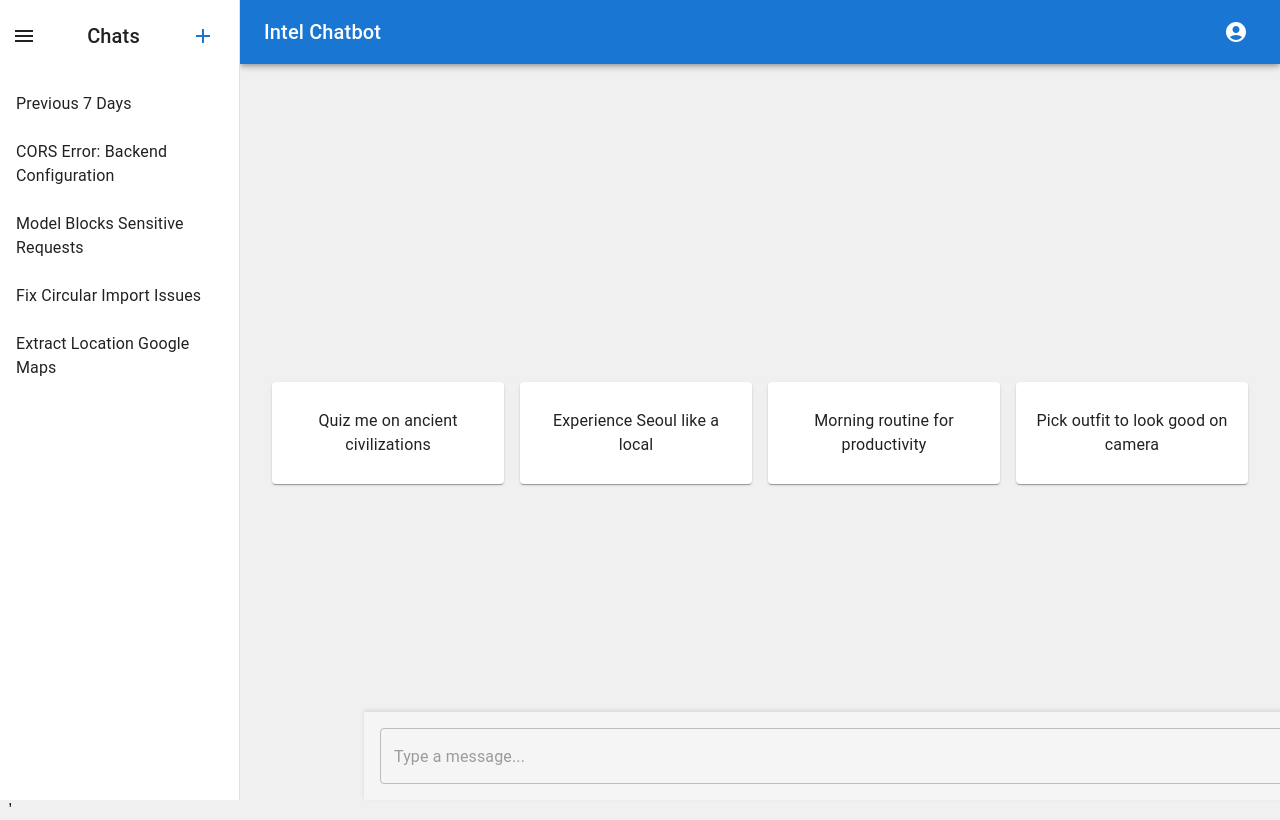
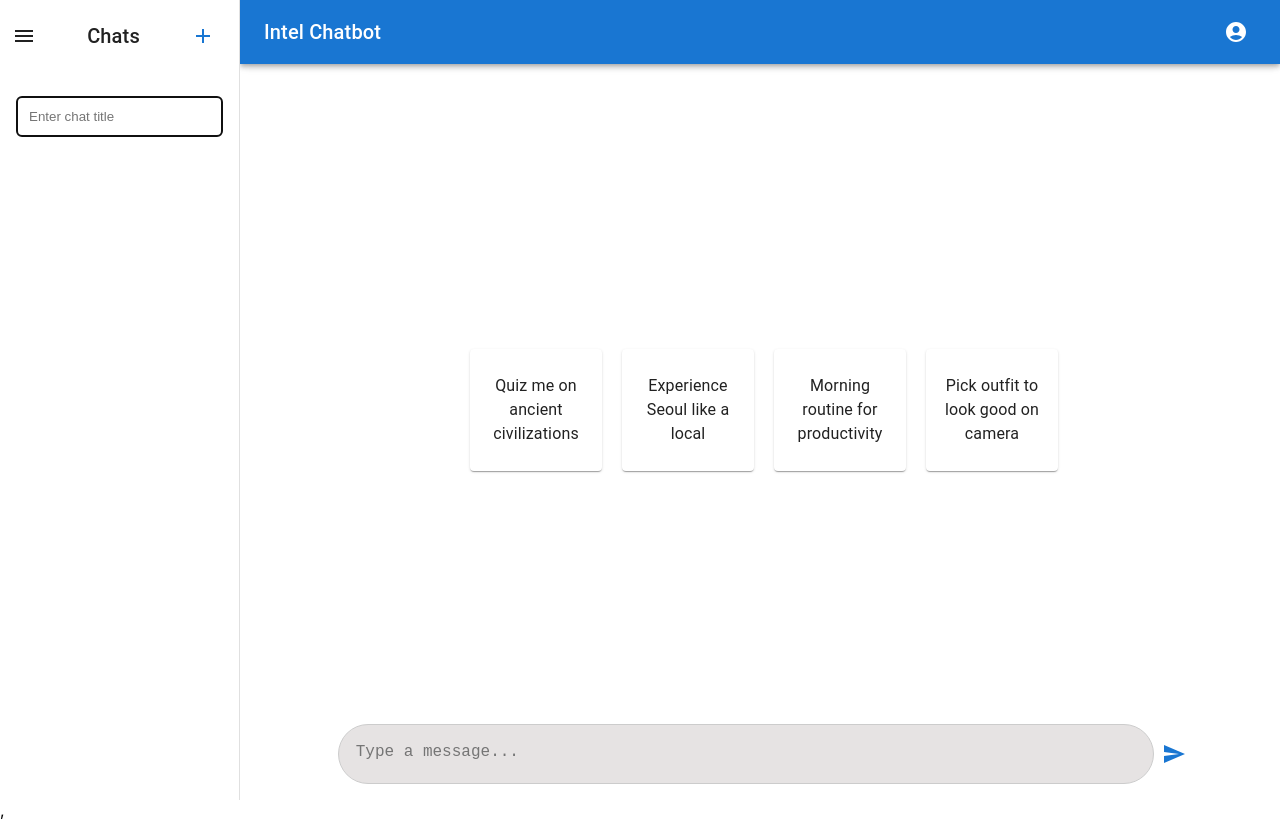
Before and after one commit to SAUGO360-Internship-Project/FrontEnd_Chatbot, a React (Create React App) app in the folder intel-chatbot-frontend/: page /pages/ChatPage in a window 1280 px wide. Both pictures are taken after a click on the button 202 px from the left and 36 px from the top of the page. Built offline with nearby package versions, Linux system fonts and the light colour scheme.

Commit message:
finished structuring the chatpage, connected the chat routes

```diff
--- a/intel-chatbot-frontend/src/App.css
+++ b/intel-chatbot-frontend/src/App.css
@@ -1,18 +1,14 @@
-body {
-  font-family: 'Arial', sans-serif;
-  display: flex;
-  justify-content: center;
-  align-items: center;
-  height: 100vh;
-  margin: 0;
-  background: #f0f0f0;
-}
-
 .container {
   width: 800px;
   height: 500px;
-  position: relative;
+  position: fixed;
   overflow: hidden;
+  display: flex;
+  align-items: center;
+  justify-content: center;
+  left: 50%;
+  margin-top: 4%;
+  transform: translateX(-50%);
   border-radius: 10px;
   box-shadow: 0 0 20px rgba(0, 0, 0, 0.1);
 }
--- a/intel-chatbot-frontend/src/pages/ChatPage.css
+++ b/intel-chatbot-frontend/src/pages/ChatPage.css
@@ -1,28 +1,32 @@
 /* App container styles */
-
 .app-container {
   display: flex;
   flex-direction: column;
   height: 100vh;
-  overflow-x: hidden; /* Ensure horizontal overflow is hidden */
+  overflow-x: hidden;
+  /* Ensure horizontal overflow is hidden */
 }
 
 .app-container.open {
-  overflow: hidden; /* Hide overflow when sidebar is open */
+  overflow: hidden;
+  /* Hide overflow when sidebar is open */
 }
 
 .app-container.closed {
-  overflow: hidden; /* Hide overflow when sidebar is closed */
+  overflow: hidden;
+  /* Hide overflow when sidebar is closed */
 }
 
 /* App bar styles */
 .app-bar {
   transition: width 225ms cubic-bezier(0.4, 0.0, 0.2, 1);
-  z-index: 1; /* Ensure app bar is above drawer */
+  z-index: 1;
+  /* Ensure app bar is above drawer */
 }
 
 .app-bar.open {
-  width: calc(100% - 240px); /* Adjust width when sidebar is open */
+  width: calc(100% - 240px);
+  /* Adjust width when sidebar is open */
 }
 
 .drawer-header {
@@ -40,29 +44,35 @@
   flex-direction: column;
   align-items: center;
   justify-content: center;
+  margin-bottom: 5%;
   transition: margin 225ms cubic-bezier(0.4, 0.0, 0.2, 1);
-  z-index: 0; /* Ensure chat content is behind drawer */
+  z-index: 0;
+  width: 100%; /* Adjust this value to make it wider or narrower */
 }
 
 .chat-content.open {
-  margin-left: 240px; /* Adjust margin when sidebar is open */
+  margin-left: 100px;
+  /* Adjust margin when sidebar is open */
 }
 
 .suggested-questions-container {
   display: flex;
   justify-content: center;
-  gap: 16px;
-  margin-top: 100px; /* Adjusted margin top */
+  gap: 20px;
+  margin-top: 100px;
+  /* Adjusted margin top */
   margin-bottom: 16px;
-  z-index: 0; /* Ensure questions container is behind drawer */
+  z-index: 0;
+  /* Ensure questions container is behind drawer */
 }
 
 .suggested-question-card {
-  width: 200px; /* Fixed width for each card */
-  height: 70px; /* Fixed height for each card */
+  width: 100px;
+  /* Fixed width for each card */
+  height: 90px;
+  /* Fixed height for each card */
   padding: 16px;
   cursor: pointer;
-  border-radius: 16px;
   display: flex;
   align-items: center;
   justify-content: center;
@@ -70,21 +80,46 @@
 }
 
 .chat-box-container {
-  width: 80%; /* Fixed width for the chat box */
-  max-width: calc(100% - 280px); /* Ensure the chat box does not overflow */
+  width: calc(70% - 40px);
+  /* Initial width with some padding */
+  max-width: calc(100% - 40px);
   display: flex;
   align-items: center;
+  justify-content: center;
   padding: 16px;
   position: fixed;
   bottom: 0;
-  left: 50%; /* Centered horizontally */
+  left: 52%;
   transform: translateX(-50%);
-  background-color: #f5f5f5;
-  box-shadow: 0 -2px 4px rgba(0, 0, 0, 0.1);
-  transition: margin 225ms cubic-bezier(0.4, 0.0, 0.2, 1);
-  z-index: 2; /* Ensure chat box is above everything */
+  background-color: inherit;
+  transition: margin-left 225ms cubic-bezier(0.4, 0.0, 0.2, 1);
+  z-index: 2;
+  /* Ensure chat box is above everything */
 }
 
+.chat-input {
+  width: 100%;
+  height: 60px;
+  max-height: 200px;
+  padding:2%;
+  font-size: 16px;
+  border-radius: 30px;
+  resize: none; /* Prevent manual resizing */
+  overflow-y: auto; /* Enable vertical scrolling */
+  background-color: rgb(230, 227, 227);
+  outline: none;
+  border: 1px solid #ccc;
+  box-sizing: border-box;
+  line-height: 20px; /* Ensure vertical alignment */
+}
+
+.chat-input::placeholder {
+  line-height: 20px;
+}
+
+/* Style for the text field inside chat box */
 .chat-box-container.open {
-  margin-left: 240px; /* Adjust margin when sidebar is open */
+  margin-left: 100px;
+  width: calc(70% - 40px);
+ max-width: calc(100% - 40px);
 }
--- a/intel-chatbot-frontend/src/pages/ChatPage.js
+++ b/intel-chatbot-frontend/src/pages/ChatPage.js
@@ -1,23 +1,41 @@
-import React from 'react';
-import { Box, Drawer, List, ListItem, ListItemText, AppBar, Toolbar, Typography, Paper, IconButton, TextField, Button } from '@mui/material';
+import React, { useState, useCallback, useEffect } from 'react';
+import { Box, Menu, MenuItem, Drawer, List, ListItem, ListItemText, AppBar, Toolbar, Typography, Paper, IconButton } from '@mui/material';
 import MenuIcon from '@mui/icons-material/Menu';
 import SendIcon from '@mui/icons-material/Send';
 import AccountCircleIcon from '@mui/icons-material/AccountCircle';
+import { clearUserEmail, clearUserName, clearUserToken, getUserToken } from '../localStorage';
 import AddIcon from '@mui/icons-material/Add'; // Importing the add icon for new chat button
 import './ChatPage.css';
+import { SERVER_URL } from '../App';
 
 const drawerWidth = 240;
 
 function ChatPage() {
-  const [open, setOpen] = React.useState(true);
-  const [messages, setMessages] = React.useState([]);
-  const [suggestedQuestions, setSuggestedQuestions] = React.useState([
+  let [open, setOpen] = useState(true);
+  let [messages, setMessages] = useState([]);
+  let [userToken, setUserToken] = useState(getUserToken());
+  let [suggestedQuestions, setSuggestedQuestions] = useState([
     'Quiz me on ancient civilizations',
     'Experience Seoul like a local',
     'Morning routine for productivity',
     'Pick outfit to look good on camera'
   ]);
-  const [inputValue, setInputValue] = React.useState('');
+  let [inputValue, setInputValue] = useState('');
+  let [chats, setChats] = useState([]);
+  let [newChatTitle, setNewChatTitle] = useState('');
+  let [isAddingChat, setIsAddingChat] = useState(false);
+  let [anchorEl, setAnchorEl] = useState(null);
+  const isMenuOpen = Boolean(anchorEl);
+
+  const handleMenuOpen = (event) => {
+    setAnchorEl(event.currentTarget);
+  };
+
+  const handleMenuClose = () => {
+    setAnchorEl(null);
+  };
+
+
 
   const handleSendMessage = (message) => {
     const newMessage = { text: message, sender: 'user' };
@@ -35,11 +53,84 @@
 
   const handleInputChange = (event) => {
     setInputValue(event.target.value);
+    adjustTextareaHeight(event.target);
+  };
+
+  const adjustTextareaHeight = (textarea) => {
+    textarea.style.height = 'auto'; // Reset the height
+    textarea.style.height = textarea.scrollHeight + 'px'; // Set the height based on the scroll height
   };
 
   const handleSuggestedQuestionClick = (question) => {
     handleSendMessage(question);
   };
+
+  function createChat(title) {
+    if (!title) {
+      alert("Please enter a suitable title");
+      return;
+    }
+
+    fetch(`${SERVER_URL}/chat/chats`, {
+      method: "POST",
+      headers: {
+        "Content-Type": "application/json",
+        Authorization: `bearer ${userToken}`
+      },
+      body: JSON.stringify({ title: title }),
+    })
+      .then((response) => response.json())
+      .then((data) => {
+        if (data) {
+          setChats((prevChats) => [...prevChats, data]);
+          setNewChatTitle('');
+          setIsAddingChat(false);
+        }
+      })
+      .catch((error) => {
+        alert(error.error);
+      });
+  }
+
+  const getChats = useCallback(() => {
+    fetch(`${SERVER_URL}/chat/chats`, {
+      method: "GET",
+      headers: {
+        'Content-Type': 'application/json',
+        'Authorization': `bearer ${userToken}`,
+      },
+    })
+      .then((response) => {
+        if (!response.ok) {
+          throw new Error("fetching chats failed");
+        }
+        return response.json()
+      })
+      .then((data) => {
+        if (data) {
+          setChats(data); // Update the chat list with the new chat
+        }
+      })
+
+      .catch((error) => {
+        alert(error.message); // Display the error message from the backend
+        return;
+      });
+  }, [userToken]);
+  useEffect(() => {
+    if (userToken) {
+      getChats();
+    }
+  }, [getChats, userToken]);
+
+
+
+  function logout() {
+    setUserToken(null);
+    clearUserToken();
+    clearUserName();
+    clearUserEmail();
+  }
 
   return (
     <Box className={`app-container ${open ? 'open' : 'closed'}`}>
@@ -61,9 +152,18 @@
             Intel Chatbot
           </Typography>
           <Box sx={{ flexGrow: 1 }} />
-          <IconButton color="inherit">
+          <IconButton color="inherit" onClick={handleMenuOpen}>
             <AccountCircleIcon />
           </IconButton>
+          <Menu
+            anchorEl={anchorEl}
+            open={isMenuOpen}
+            onClose={handleMenuClose}
+          >
+            {/* <MenuItem onClick={handleMenuClose}>Profile</MenuItem>
+            <MenuItem onClick={handleMenuClose}>My account</MenuItem> */}
+            <MenuItem onClick={() => { handleMenuClose(); logout(); }}>Logout</MenuItem>
+          </Menu>
         </Toolbar>
       </AppBar>
 
@@ -91,14 +191,30 @@
             <MenuIcon />
           </IconButton>
           <Typography variant="h6">Chats</Typography>
-          <IconButton color="primary" onClick={() => console.log("Create new chat")}>
+          <IconButton color="primary" onClick={() => setIsAddingChat(true)}>
             <AddIcon />
           </IconButton>
         </Box>
+        {isAddingChat && (
+          <Box sx={{ p: 2 }}>
+            <input
+              type="text"
+              placeholder="Enter chat title"
+              value={newChatTitle}
+              onChange={(e) => setNewChatTitle(e.target.value)}
+              onKeyDown={(e) => {
+                if (e.key === 'Enter') {
+                  createChat(newChatTitle);
+                }
+              }}
+              autoFocus
+            />
+          </Box>
+        )}
         <List>
-          {['Previous 7 Days', 'CORS Error: Backend Configuration', 'Model Blocks Sensitive Requests', 'Fix Circular Import Issues', 'Extract Location Google Maps'].map((text) => (
-            <ListItem button key={text}>
-              <ListItemText primary={text} />
+          {chats.map((chat) => (
+            <ListItem button key={chat.id}>
+              <ListItemText primary={chat.title} />
             </ListItem>
           ))}
         </List>
@@ -139,10 +255,11 @@
 
       {/* Chat box area with text input and send button */}
       <div className={`chat-box-container ${open ? 'open' : 'closed'}`}>
-        <TextField
+        <textarea className='chat-input'
           variant="outlined"
           placeholder="Type a message..."
           fullWidth
+          rows={1}
           value={inputValue}
           onChange={handleInputChange}
           onKeyDown={(event) => {
```
Also changed, not shown: intel-chatbot-frontend/src/App.js (+1 -6 lines).
